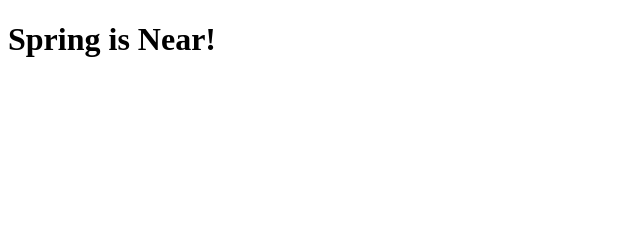
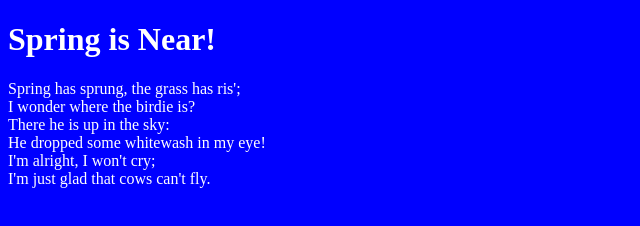
Before and after one commit to Tapiteka/Practice, a plain HTML site: page index.html in a window 1280 px wide. Shown: the whole page, without its empty margins (0-640 px from the left). Drawn offline with Linux system fonts and the light colour scheme.

Commit message:
added a paragraph and a style sheet

```diff
--- a/index.html
+++ b/index.html
@@ -1,4 +1,12 @@
 <!DOCTYPE html>
 <html lang="en">
+<head>
+    <link rel="stylesheet" href="style.css">
+</head>
+<body>
     <h1>Spring is Near!</h1>
+    <p>Spring has sprung, the grass has ris';<br/>I wonder where the birdie is?<br/>There he is up in the sky:<br/>He dropped some whitewash
+    in my eye!<br/>I'm alright, I won't cry;<br/>I'm just glad that cows can't fly.</p>
+</body>
+
 </html>
--- /dev/null
+++ b/style.css
@@ -0,0 +1,6 @@
+html {
+    background-color: blue;
+}
+body {
+    color: white;
+}
```
